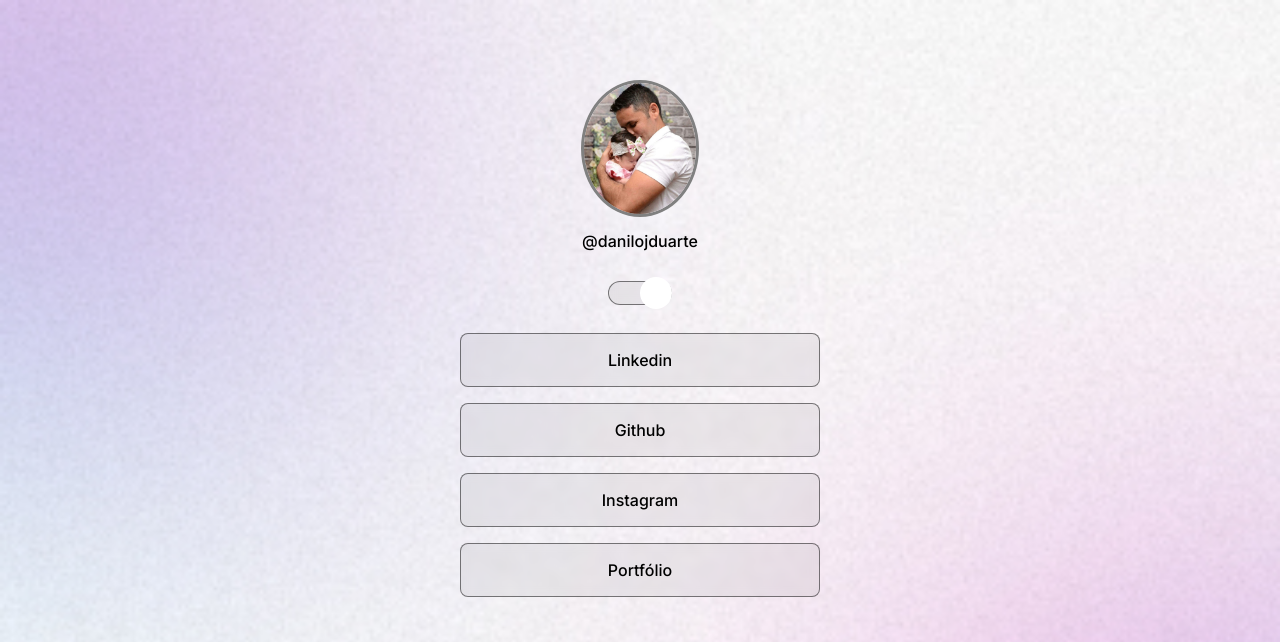
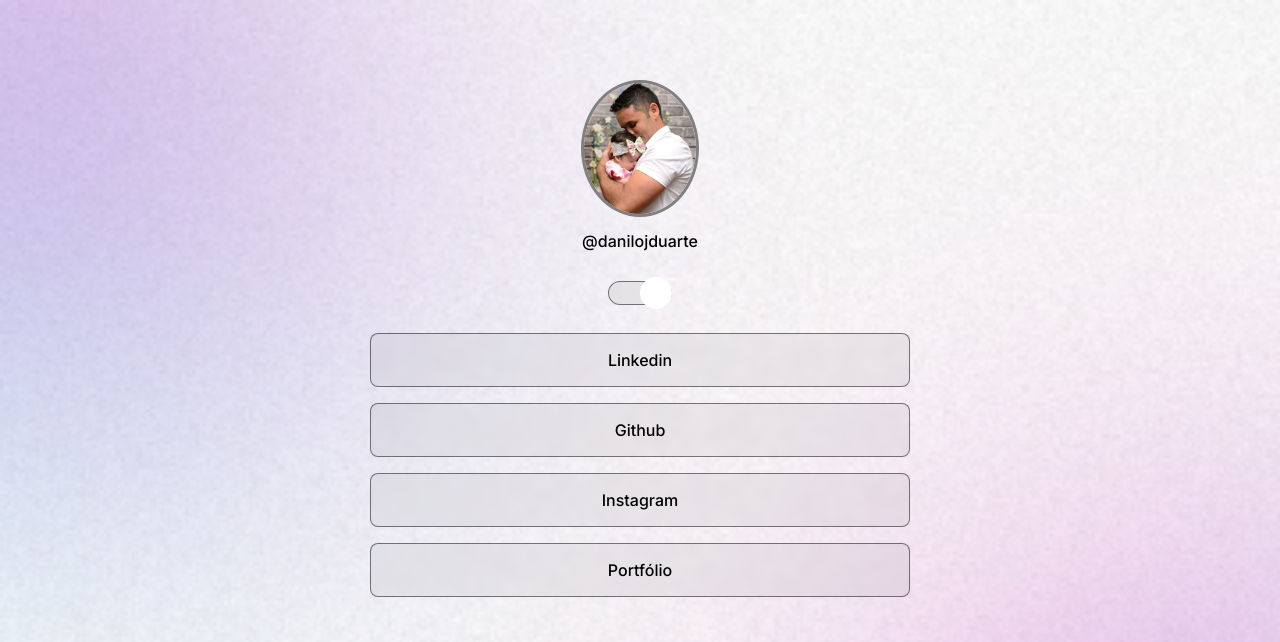
Before and after one commit to danilojduarte/DevLinks, a plain HTML site: page index.html in a window 1280 px wide. Shown: the top 642 px of the page. Drawn offline with nearby package versions, Linux system fonts and the light colour scheme.

Commit message:
Editando media queries com css

```diff
--- a/src/css/style.css
+++ b/src/css/style.css
@@ -26,14 +26,17 @@
 
 body {
     background: var(--bg-url) no-repeat top center/cover;
+    height: 100vh;
 }
 body * {
     font-family: 'Inter', sans-serif;
     color: var(--text-color);
 }
 #container {
-    width: 360px;
+    width: 100%;
+    max-width: 588px;
     margin: 56px auto 0;
+    padding: 0 24px;
 }
 
 /* Profile */
@@ -90,8 +93,6 @@ body * {
     -webkit-backdrop-filter: blur(4px);
     border-radius: 9999px;
 }
-
-
 
 /* Links */
 ul {
@@ -159,3 +160,14 @@ footer {
 
     font-size: 14px;
 }
+
+/* Aplicando media queries */
+@media (min-width: 700px) {
+    :root {
+        --br-url: url(./src/img/BackgroundScreenDark.jpg)
+    }
+
+    .light {
+        --br-url: url(./src/img/BackgroundScreenLight.jpg)
+    }
+}
```
